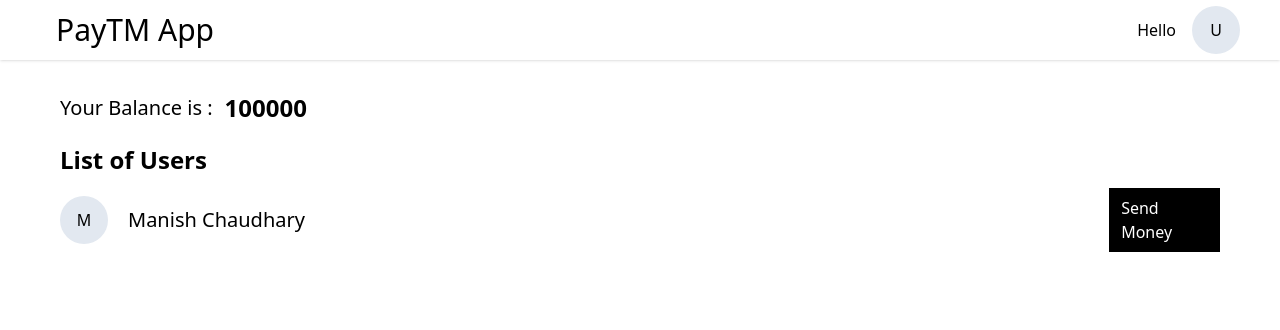
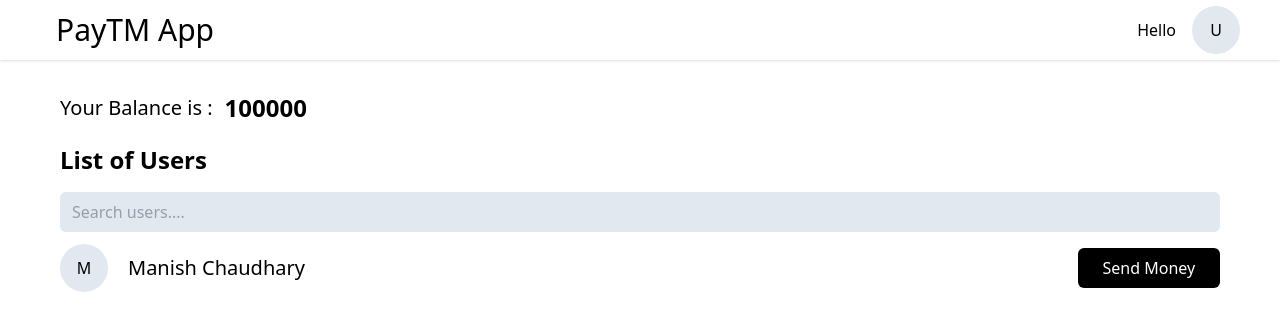
Before and after one commit to Tilak-csd/Paytm-end-to-end-, a React app in the folder frontend/: page /dashboard in a window 1280 px wide. Shown: the top 330 px of the page. Built offline with nearby package versions, Linux system fonts and the light colour scheme; the HTML template or start-up script is replaced by a standard one.

Commit message:
added the search bar in UI

```diff
--- a/frontend/src/components/User.jsx
+++ b/frontend/src/components/User.jsx
@@ -5,12 +5,16 @@
     return (
         <div className='w-full flex flex-col justify-center my-5'>
             <div className='font-semibold text-2xl'>List of Users</div>
-            <div className='flex justify-between items-center mt-3'>
+            {/* Seach bar */}
+            <div className='mt-4'>
+                <input type="text" placeholder='Search users....'  className='outline-0 border-0 bg-slate-200 w-full rounded-md py-2 px-3 text-gray-600'/>
+            </div>
+            <div className='w-full flex justify-between items-center mt-3'>
                 <div className='flex items-center w-full'>
                     <div className='rounded-full flex justify-center items-center w-12 h-12 bg-slate-200 font-medium'>M</div>
                     <div className='text-xl ml-5'>Manish Chaudhary</div>
                 </div>
-                <Link className='w-30 px-3 py-2 bg-black text-white' to='/send'>Send Money</Link>
+                <Link className='text-center w-40 px-2 py-2 bg-black text-white rounded-md' to='/send'>Send Money</Link>
             </div>
 
         </div>
--- a/frontend/src/pages/SendMoney.jsx
+++ b/frontend/src/pages/SendMoney.jsx
@@ -16,7 +16,7 @@
           <input type="text" className='border-1 border-gray-400 w-full py-1 px-3 outline-0 mt-1' name="" id="" placeholder='xxxxx' />
         </div>
 
-        <button className='w-full mt-3 py-2 bg-green-500 text-white text-xl font-bold cursor-pointer hover:text-gray-300 hover:bg-green-600'>Send</button>
+        <button className='w-full mt-3 py-1 bg-green-500 text-white text-md font-medium cursor-pointer hover:text-gray-300 hover:bg-green-600'>Initilize Transfer</button>
       </div>
 
     </div>
```
